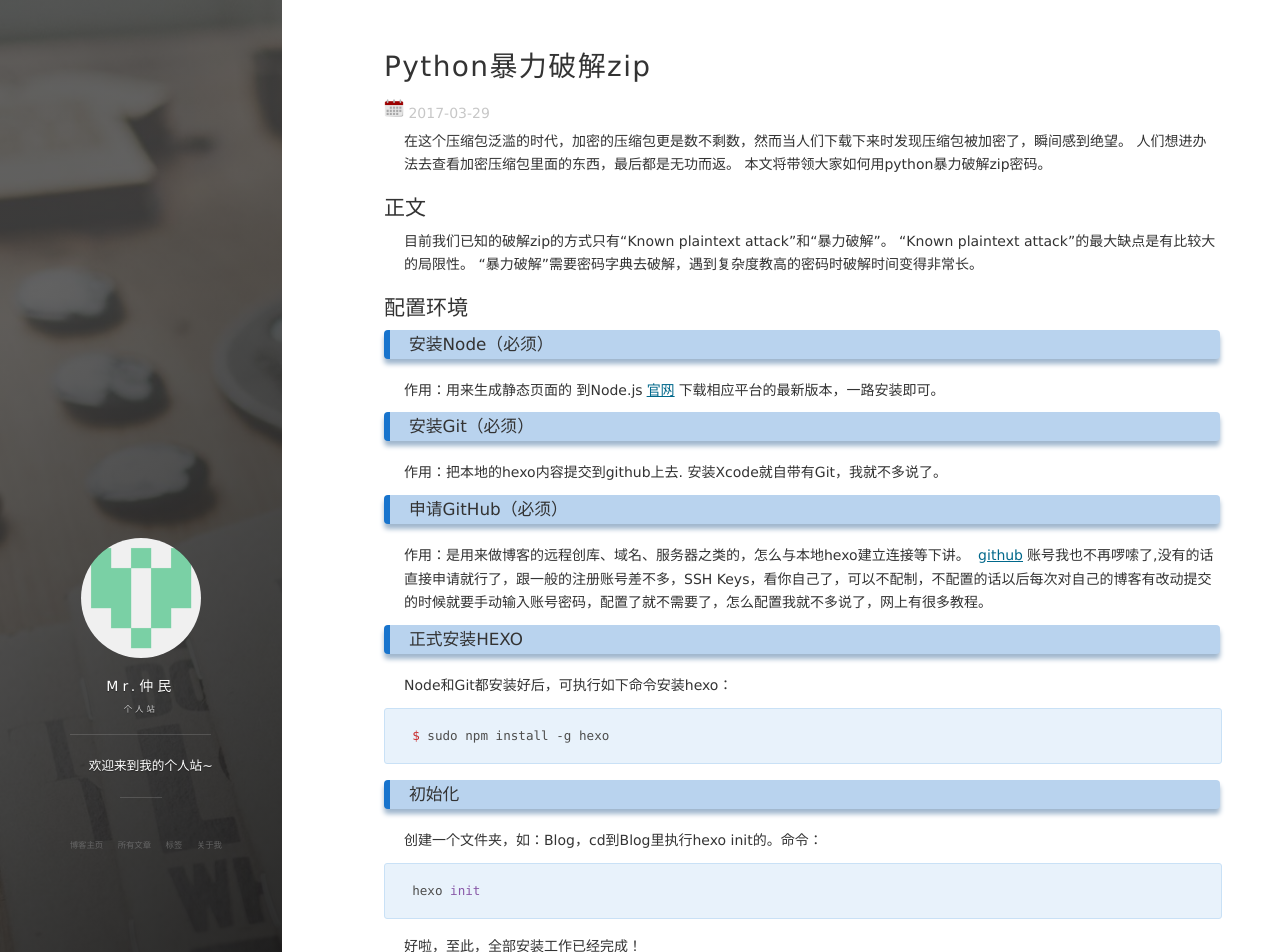
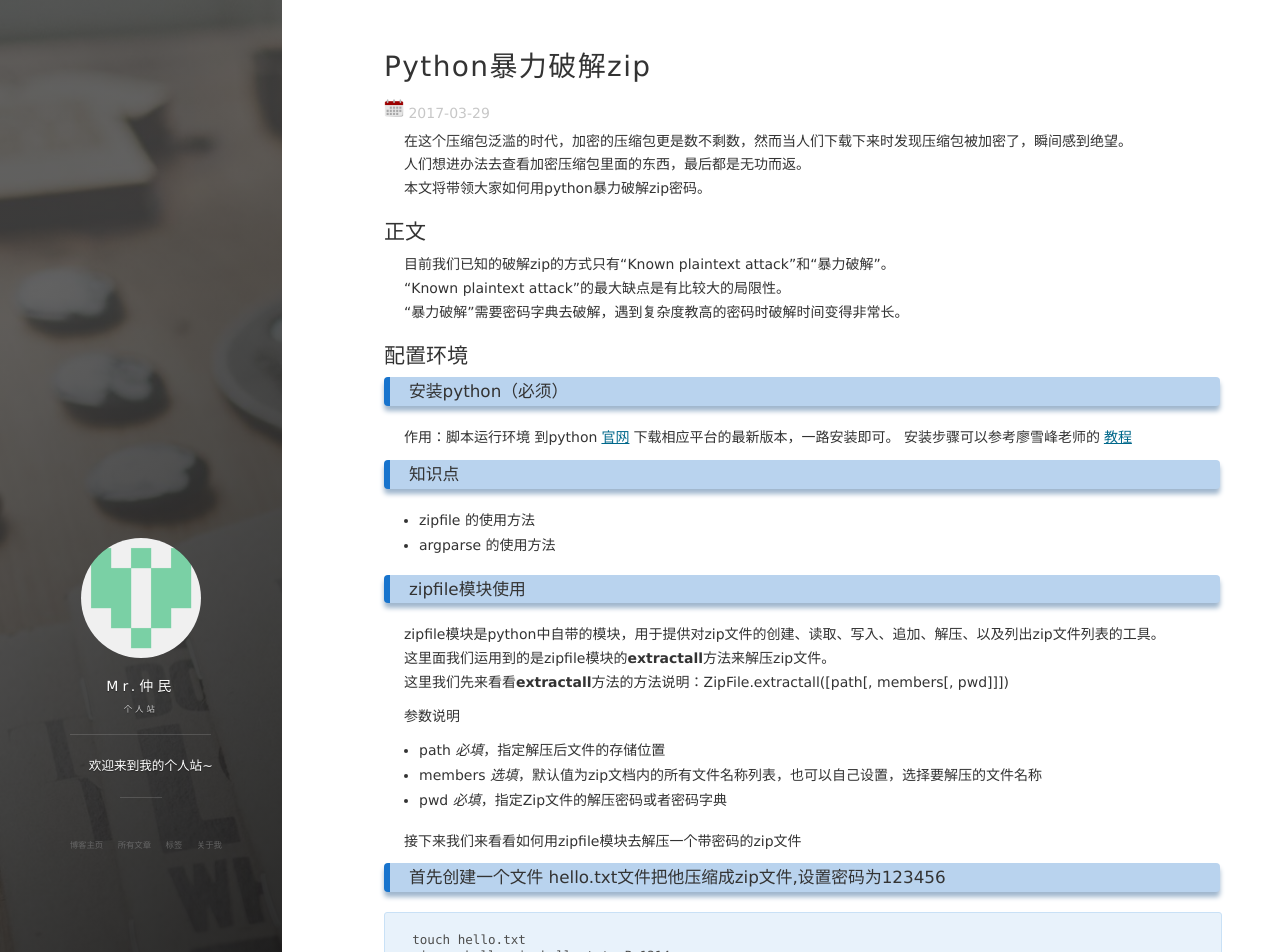
Before and after one commit to qq282126990/qq282126990.github.com, a Jekyll site: the page built from _posts/2017-03-29-29.md, in a window 1280 px wide and 1400 px high. Shown: the top 952 px of the window. Built offline with Jekyll 4.4.1, drawn with Linux system fonts in a browser that asks for light colours; nearby versions of some CDN libraries; comment, search, counter and statistics services are not loaded; some of the changed text lies outside the part shown.

Commit message:
no message

````diff
--- a/_posts/2017-03-29-29.md
+++ b/_posts/2017-03-29-29.md
@@ -7,52 +7,94 @@ tag: 博客
 ---
 
   在这个压缩包泛滥的时代，加密的压缩包更是数不剩数，然而当人们下载下来时发现压缩包被加密了，瞬间感到绝望。
-  人们想进办法去查看加密压缩包里面的东西，最后都是无功而返。
-  本文将带领大家如何用python暴力破解zip密码。
+人们想进办法去查看加密压缩包里面的东西，最后都是无功而返。
+本文将带领大家如何用python暴力破解zip密码。
 
 ## 正文
-  目前我们已知的破解zip的方式只有“Known plaintext attack”和“暴力破解”。
-  “Known plaintext attack”的最大缺点是有比较大的局限性。
-  "暴力破解"需要密码字典去破解，遇到复杂度教高的密码时破解时间变得非常长。
+目前我们已知的破解zip的方式只有“Known plaintext attack”和“暴力破解”。
+“Known plaintext attack”的最大缺点是有比较大的局限性。
+"暴力破解"需要密码字典去破解，遇到复杂度教高的密码时破解时间变得非常长。
 
 ## 配置环境
 
-### 安装Node（必须）
+### 安装python（必须）
 
-作用：用来生成静态页面的
-到Node.js[官网](https://nodejs.org/)下载相应平台的最新版本，一路安装即可。
+作用：脚本运行环境
+到python[官网](https://www.python.org/downloads/)下载相应平台的最新版本，一路安装即可。
+安装步骤可以参考廖雪峰老师的[教程](https://www.liaoxuefeng.com/wiki/0014316089557264a6b348958f449949df42a6d3a2e542c000/0014316090478912dab2a3a9e8f4ed49d28854b292f85bb000)
 
-### 安装Git（必须）
-作用：把本地的hexo内容提交到github上去.
-安装Xcode就自带有Git，我就不多说了。
+### 知识点
+* zipfile 的使用方法
+* argparse 的使用方法
 
-### 申请GitHub（必须）
-作用：是用来做博客的远程创库、域名、服务器之类的，怎么与本地hexo建立连接等下讲。
-[github](https://github.com/)账号我也不再啰嗦了,没有的话直接申请就行了，跟一般的注册账号差不多，SSH Keys，看你自己了，可以不配制，不配置的话以后每次对自己的博客有改动提交的时候就要手动输入账号密码，配置了就不需要了，怎么配置我就不多说了，网上有很多教程。
+### zipfile模块使用
+zipfile模块是python中自带的模块，用于提供对zip文件的创建、读取、写入、追加、解压、以及列出zip文件列表的工具。
+这里面我们运用到的是zipfile模块的**extractall**方法来解压zip文件。
+这里我们先来看看**extractall**方法的方法说明：ZipFile.extractall([path[, members[, pwd]]])
 
-### 正式安装HEXO
-Node和Git都安装好后，可执行如下命令安装hexo：
+参数说明
 
-    $ sudo npm install -g hexo
+- path *必填*，指定解压后文件的存储位置
+- members *选填*，默认值为zip文档内的所有文件名称列表，也可以自己设置，选择要解压的文件名称
+- pwd *必填*，指定Zip文件的解压密码或者密码字典
 
-### 初始化
-创建一个文件夹，如：Blog，cd到Blog里执行hexo init的。命令：
+接下来我们来看看如何用zipfile模块去解压一个带密码的zip文件
+
+### 首先创建一个文件 hello.txt文件把他压缩成zip文件,设置密码为123456
+
+    touch hello.txt
+    zip -r hello.zip hello.txt -P 1314
+
+现在我们的准备工作就完成了，我们来看一下Demo吧！
+```html
+# -*- coding:utf-8 -*-
+import zipfile # 引入zipfile模块
+try:
+    with zipfile.ZipFile('hello.zip') as zFile: # 创建ZipFile对象指定需要解压的zip文件
+		# 解压文件
+		zFile.extractall(path='./',pwd=b'123456')
+		print('Extract the Zip file successfully!')
+except:
+	print('Extract the Zip file failed!')
+
+```
+> ![image](https://github.com/qq282126990/qq282126990.github.io/blob/master/images/2017.03-29/2017.03-29-01.jpg)
 
 
-	hexo init
 
 
-好啦，至此，全部安装工作已经完成！
+
+
+
+
+
+
+
+
+
+
+
+
+
+
+
+
+
+
+
+
+
+
 
 ### 生成静态页面
 继续再Blog目录下执行如下命令，生成静态页面
 
-	hexo generate （hexo g  也可以）
+    hexo generate （hexo g  也可以）
 
 ### 本地启动
 启动本地服务，进行文章预览调试，命令：
 
-	hexo server
+    hexo server
 
 浏览器输入[http://localhost:4000](就可以看到最原始的效果了)
 我不知道你们能不能，反正我不能，因为我还有环境没配置好
````
